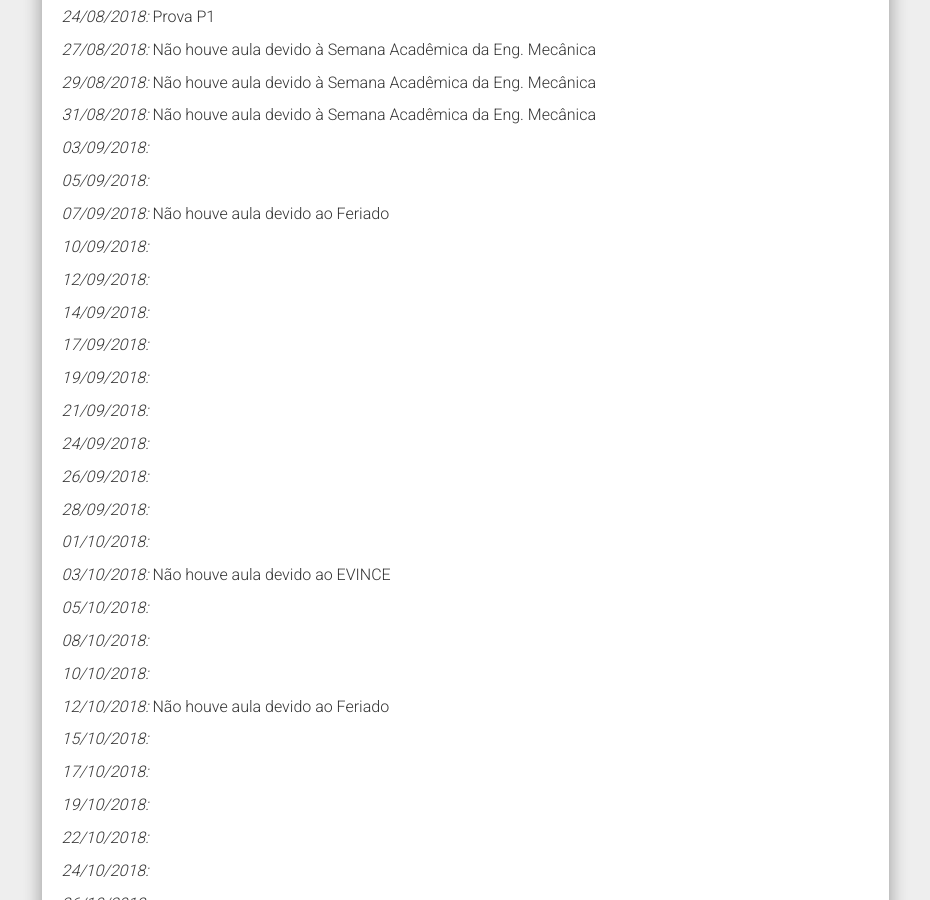
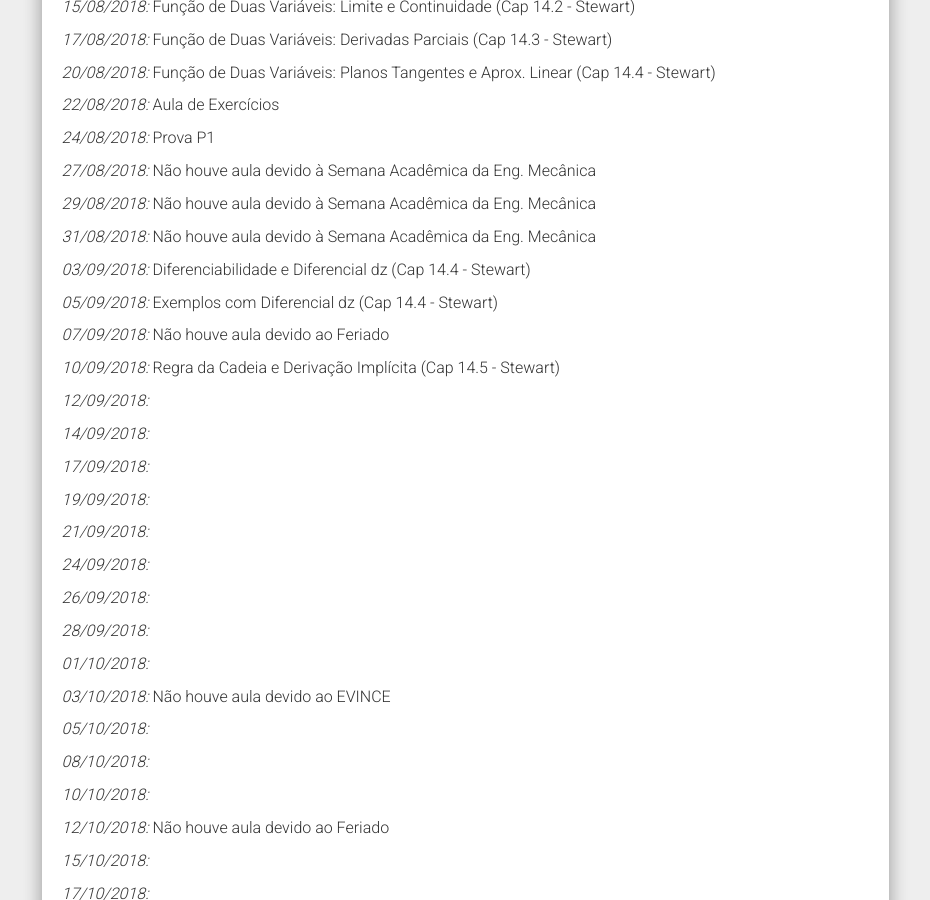
Before and after one commit to chunggnuhc/chunggnuhc.github.io, a Jekyll site: the page built from CMA211AD-Calc2-2sem2018.md, in a window 1280 px wide and 900 px high, scrolled down 1955 px. Shown: the whole window, without its empty margins (321-1251 px from the left). Built offline with Jekyll 4.4.1, drawn with Linux system fonts in a browser that asks for light colours; nearby versions of some CDN libraries; some of the changed text lies outside the part shown.

Commit message:
Update CMA211-AD: cronog, notaP1, feed

```diff
--- a/CMA211AD-Calc2-2sem2018.md
+++ b/CMA211AD-Calc2-2sem2018.md
@@ -4,6 +4,8 @@
 permalink: /CMA211AD-Calc2-2sem2018/
 ---
 <h1><b><i>Importante!</i></b></h1>
+- Postado em 10/09/2018: Notas da P1 disponibilizadas. Vista da prova será dia 14/09/2018, 13h, Sala dos Professores no 3o. andar da PA.
+
 - Postado em 20/08/2018: Lista 3 de exercícios disponibilizada.
 
 - Postado em 15/08/2018: Lista 2 de exercícios disponibilizada.
@@ -106,13 +110,13 @@
 
   _31/08/2018:_ Não houve aula devido à Semana Acadêmica da Eng. Mecânica
 
-  _03/09/2018:_
+  _03/09/2018:_ Diferenciabilidade e Diferencial dz (Cap 14.4 - Stewart)
 
-  _05/09/2018:_
+  _05/09/2018:_ Exemplos com Diferencial dz (Cap 14.4 - Stewart)
 
   _07/09/2018:_ Não houve aula devido ao Feriado
 
-  _10/09/2018:_
+  _10/09/2018:_ Regra da Cadeia e Derivação Implícita (Cap 14.5 - Stewart)
 
   _12/09/2018:_
 
```
Also changed, not shown: other parts of CMA211AD-Calc2-2sem2018.md (+3 -1 lines).
